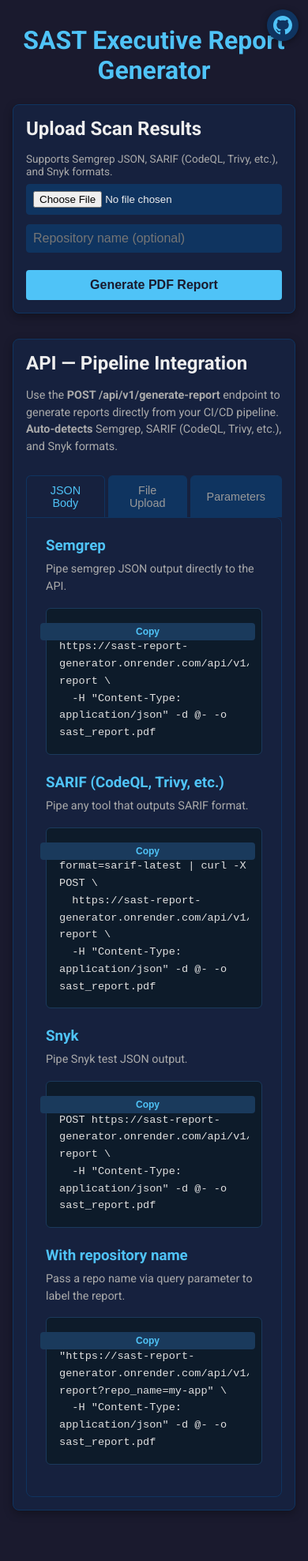
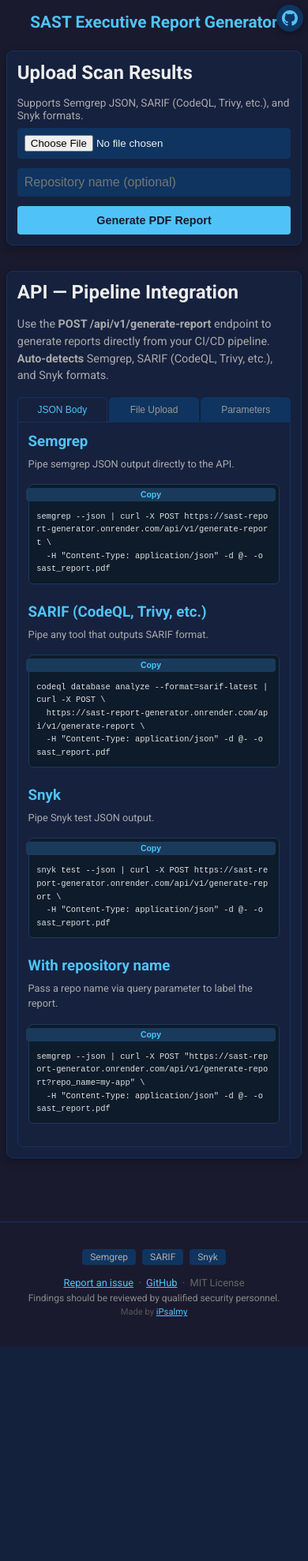
Before and after one commit to DghostNinja/Report-generator, a Flask app: page / in a window 390 px wide. Shown: the whole page at 79% size. After the commit the page ends 1705 px from the top, so only its background shows below. Run offline with Flask 3, Linux system fonts and the light colour scheme.

Commit message:
responsive

```diff
--- a/web/templates/index.html
+++ b/web/templates/index.html
@@ -229,14 +229,22 @@
             padding: 10px;
             border-radius: 4px;
         }
-        @media (max-width: 480px) {
-            .card {
-                padding: 1rem;
-            }
-            button {
-                width: 100%;
-                margin-top: 10px;
-            }
+        @media (max-width: 640px) {
+            .container { padding: 1rem 0.5rem; }
+            .card { padding: 0.8rem; }
+            h1 { font-size: 1.3rem; }
+            .tabs { flex-wrap: wrap; gap: 2px; }
+            .tab-btn { flex: 1; min-width: 0; padding: 8px 6px; font-size: 0.75rem; text-align: center; }
+            .tab-content { padding: 0.8rem; border-radius: 0 0 8px 8px; }
+            .tab-content p { font-size: 0.8rem; }
+            .code-block { padding: 0.6rem; padding-top: 2rem; }
+            .code-block code { font-size: 0.65rem; white-space: pre-wrap; word-break: break-all; }
+            .copy-btn { top: 4px; right: 4px; padding: 3px 8px; font-size: 0.65rem; }
+            .param-table { font-size: 0.7rem; }
+            .param-table th, .param-table td { padding: 4px 6px; }
+            button { width: 100%; font-size: 0.9rem; padding: 10px; }
+            .github-corner { top: 6px; right: 6px; width: 34px; height: 34px; }
+            .github-corner svg { width: 20px; height: 20px; }
         }
     </style>
 </head>
@@ -347,6 +355,27 @@
     </div>
 </div>
 
+<div style="text-align: center; padding: 2rem 1rem; border-top: 1px solid #0f3460; margin-top: 2rem; max-width: 900px; margin-left: auto; margin-right: auto;">
+    <div style="margin-bottom: 0.8rem;">
+        <span style="display: inline-block; background: #0f3460; color: #aaa; padding: 3px 10px; border-radius: 4px; font-size: 0.75rem; margin: 2px;">Semgrep</span>
+        <span style="display: inline-block; background: #0f3460; color: #aaa; padding: 3px 10px; border-radius: 4px; font-size: 0.75rem; margin: 2px;">SARIF</span>
+        <span style="display: inline-block; background: #0f3460; color: #aaa; padding: 3px 10px; border-radius: 4px; font-size: 0.75rem; margin: 2px;">Snyk</span>
+    </div>
+    <p style="color: #666; font-size: 0.8rem; margin: 0.3rem 0;">
+        <a href="https://github.com/DghostNinja/Report-generator/issues" style="color: #4fc3f7;">Report an issue</a>
+        &nbsp;·&nbsp;
+        <a href="https://github.com/DghostNinja/Report-generator" style="color: #4fc3f7;">GitHub</a>
+        &nbsp;·&nbsp;
+        MIT License
+    </p>
+    <p style="color: #888; font-size: 0.75rem; margin: 0.3rem 0;">
+        Findings should be reviewed by qualified security personnel.
+    </p>
+    <p style="color: #555; font-size: 0.7rem; margin: 0.3rem 0;">
+        Made by <a href="https://github.com/DghostNinja" style="color: #4fc3f7;">iPsalmy</a>
+    </p>
+</div>
+
 <script>
 function switchTab(event, tabId) {
     document.querySelectorAll('.tab-content').forEach(el => el.classList.remove('active'));
```
